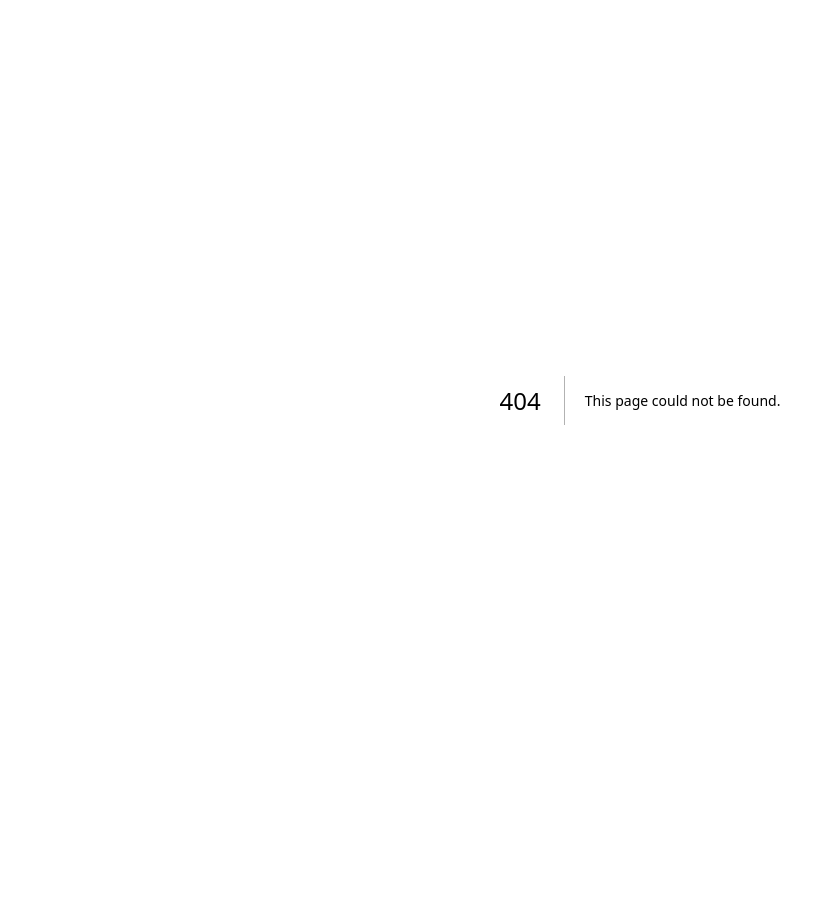
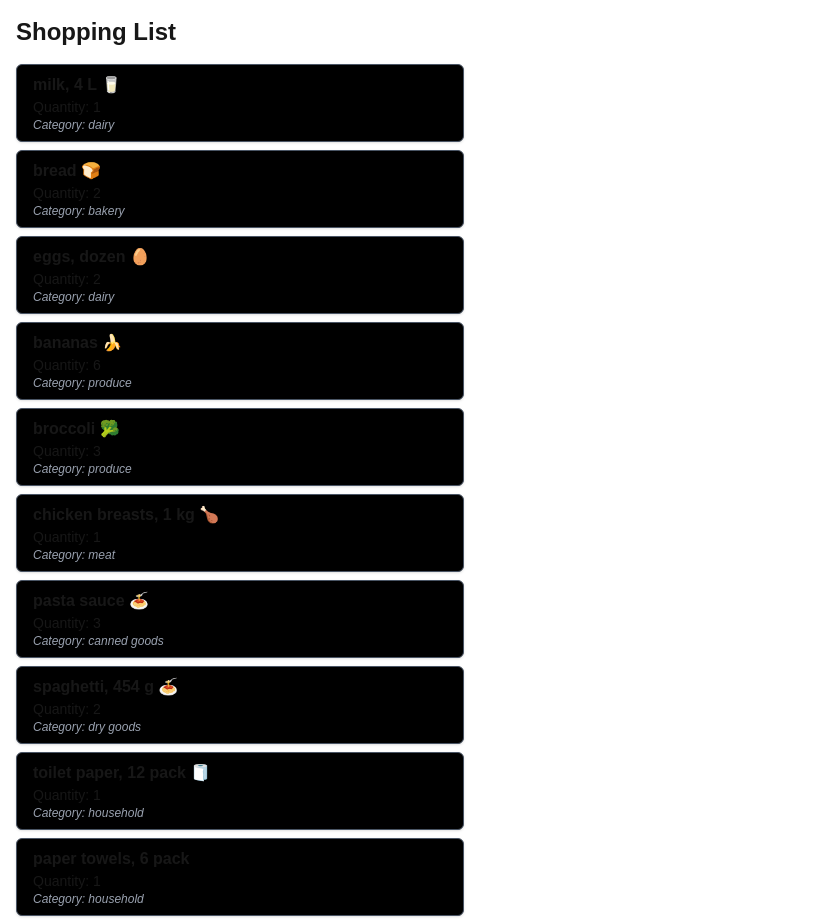
Before and after one commit to karamjitminhas/cprg306-assignments, a Next.js app: page /week-3 in a window 1280 px wide. Before the commit this address had no page. Shown: the top 922 px of the page, without its empty margins (0-827 px from the left). Before the commit the page ends 800 px from the top, so only its background shows below. Built offline with nearby package versions, Linux system fonts and the light colour scheme.

Commit message:
assignment week 3

```diff
--- a/app/page.js
+++ b/app/page.js
@@ -6,6 +6,8 @@
       <h1>CPRG 306: Web Development 2 - Assignments</h1>
       <p>
         <Link href="/week-2">Go to Week 2</Link>
+        <br />
+        <Link href="/week-3">Go to Week 3</Link>
       </p>
     </div>
   );
--- /dev/null
+++ b/app/week-3/item-list.js
@@ -0,0 +1,92 @@
+import Item from './item';
+
+const item1 = {
+  name: "milk, 4 L 🥛",
+  quantity: 1,
+  category: "dairy",
+};
+
+const item2 = {
+  name: "bread 🍞",
+  quantity: 2,
+  category: "bakery",
+};
+
+const item3 = {
+  name: "eggs, dozen 🥚",
+  quantity: 2,
+  category: "dairy",
+};
+
+const item4 = {
+  name: "bananas 🍌",
+  quantity: 6,
+  category: "produce",
+};
+
+const item5 = {
+  name: "broccoli 🥦",
+  quantity: 3,
+  category: "produce",
+};
+
+const item6 = {
+  name: "chicken breasts, 1 kg 🍗",
+  quantity: 1,
+  category: "meat",
+};
+
+const item7 = {
+  name: "pasta sauce 🍝",
+  quantity: 3,
+  category: "canned goods",
+};
+
+const item8 = {
+  name: "spaghetti, 454 g 🍝",
+  quantity: 2,
+  category: "dry goods",
+};
+
+const item9 = {
+  name: "toilet paper, 12 pack 🧻",
+  quantity: 1,
+  category: "household",
+};
+
+const item10 = {
+  name: "paper towels, 6 pack",
+  quantity: 1,
+  category: "household",
+};
+
+const item11 = {
+  name: "dish soap 🍽️",
+  quantity: 1,
+  category: "household",
+};
+
+const item12 = {
+  name: "hand soap 🧼",
+  quantity: 4,
+  category: "household",
+};
+
+export default function ItemList() {
+  return (
+    <ul>
+      <Item name={item1.name} quantity={item1.quantity} category={item1.category} />
+      <Item name={item2.name} quantity={item2.quantity} category={item2.category} />
+      <Item name={item3.name} quantity={item3.quantity} category={item3.category} />
+      <Item name={item4.name} quantity={item4.quantity} category={item4.category} />
+      <Item name={item5.name} quantity={item5.quantity} category={item5.category} />
+      <Item name={item6.name} quantity={item6.quantity} category={item6.category} />
+      <Item name={item7.name} quantity={item7.quantity} category={item7.category} />
+      <Item name={item8.name} quantity={item8.quantity} category={item8.category} />
+      <Item name={item9.name} quantity={item9.quantity} category={item9.category} />
+      <Item name={item10.name} quantity={item10.quantity} category={item10.category} />
+      <Item name={item11.name} quantity={item11.quantity} category={item11.category} />
+      <Item name={item12.name} quantity={item12.quantity} category={item12.category} />
+    </ul>
+  );
+}
--- /dev/null
+++ b/app/week-3/item.js
@@ -0,0 +1,9 @@
+export default function Item({ name, quantity, category }) {
+  return (
+    <li className="border border-gray-600 rounded-md px-4 py-2 mb-2 shadow-sm bg-black w-full">
+      <p className="font-semibold">{name}</p>
+      <p className="text-sm">Quantity: {quantity}</p>
+      <p className="text-xs italic text-gray-400">Category: {category}</p>
+    </li>
+  );
+}
--- /dev/null
+++ b/app/week-3/page.js
@@ -0,0 +1,12 @@
+import ItemList from './item-list';
+
+export default function Page() {
+  return (
+    <main className="p-4">
+      <h1 className="text-2xl font-bold mb-4">Shopping List</h1>
+      <div className="max-w-md">
+        <ItemList />
+      </div>
+    </main>
+  );
+}
```
